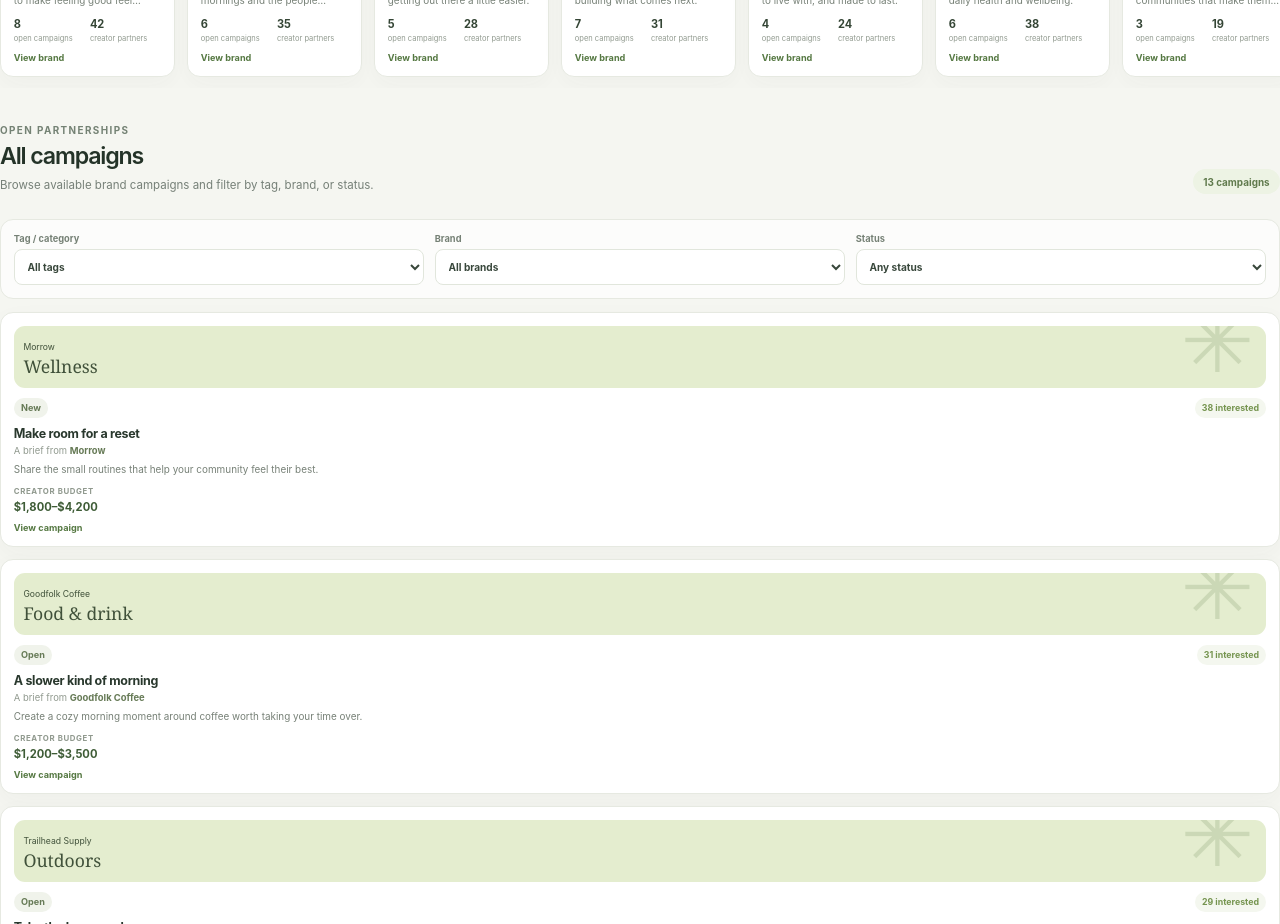
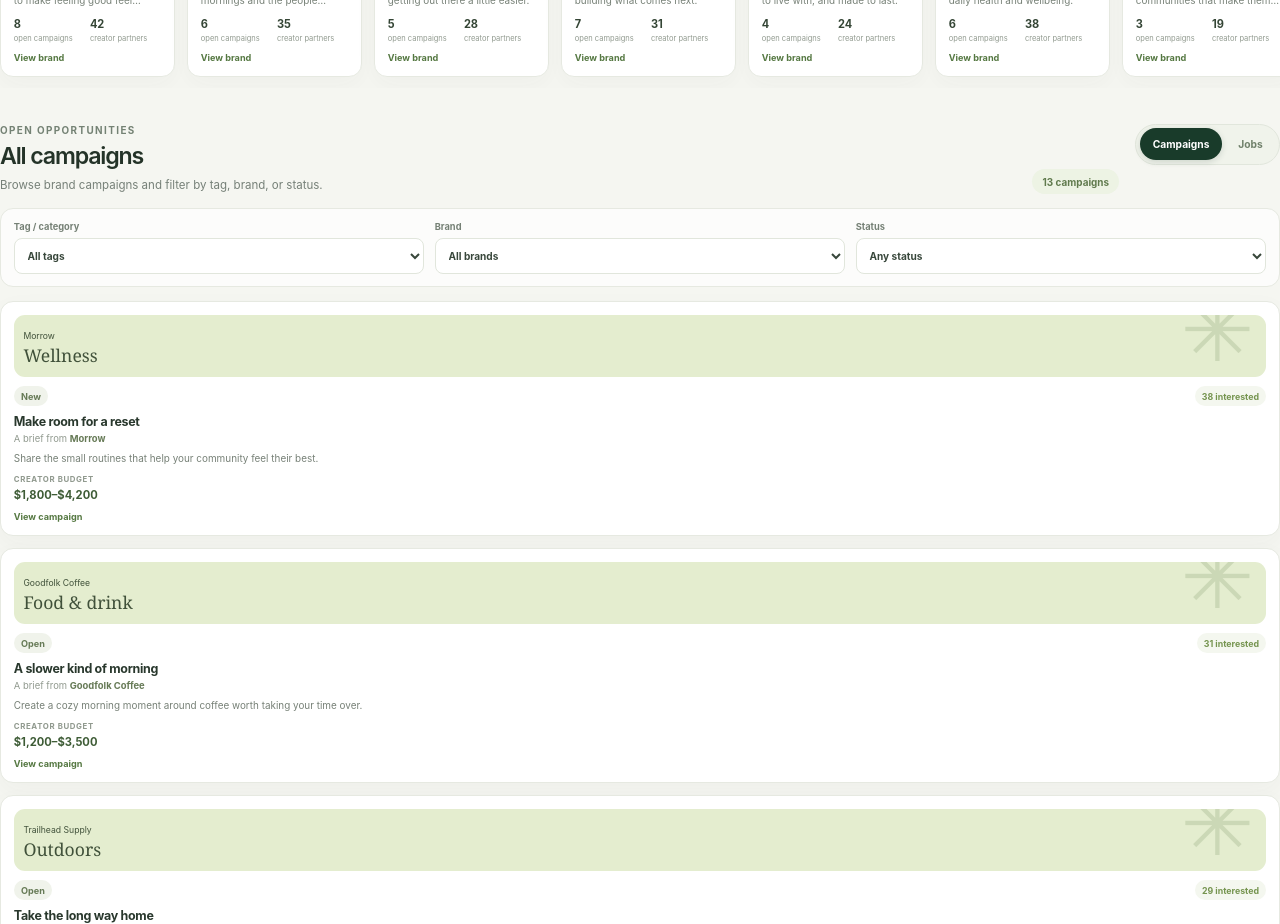
Before and after one commit to conorsheil1-lang/SponsR, an Angular app in the folder SponsR/: page /discovery in a window 1280 px wide. Shown: the part 860-1784 px from the top of the page. Built offline with nearby package versions, Linux system fonts and the light colour scheme.

Commit message:
job campaigns toggle

```diff
--- a/SponsR/src/app/features/discovery/discovery.css
+++ b/SponsR/src/app/features/discovery/discovery.css
@@ -86,6 +86,47 @@
   flex-direction: column;
   gap: 0.85rem;
   padding-top: 0.25rem;
+}
+
+.all-listings-heading {
+  display: flex;
+  align-items: flex-start;
+  justify-content: space-between;
+  gap: 1rem;
+}
+
+.all-listings-heading .section-heading {
+  flex: 1;
+  margin: 0;
+}
+
+.opportunity-toggle {
+  align-self: flex-start;
+  display: inline-flex;
+  gap: 0.2rem;
+  padding: 0.22rem;
+  border: 1px solid #e1e6dc;
+  border-radius: 999px;
+  background: #f0f3eb;
+}
+
+.opportunity-toggle button {
+  min-height: 32px;
+  padding: 0.4rem 0.8rem;
+  border: 0;
+  border-radius: 999px;
+  background: transparent;
+  color: #70806b;
+  cursor: pointer;
+  font: inherit;
+  font-size: 0.64rem;
+  font-weight: 650;
+}
+
+.opportunity-toggle button.active {
+  background: #193b2a;
+  color: #fff;
+  box-shadow: 0 2px 6px rgba(25, 59, 42, 0.16);
 }
 
 .result-count {
@@ -555,6 +596,26 @@
     padding-right: 5rem;
   }
 
+  .all-listings-heading {
+    flex-direction: column;
+  }
+
+  .all-listings-heading .section-heading {
+    width: 100%;
+    padding-right: 0;
+  }
+
+  .all-listings-heading .result-count {
+    position: absolute;
+    top: 0;
+    right: 0;
+  }
+
+  .opportunity-toggle {
+    align-self: stretch;
+    justify-content: center;
+  }
+
   .carousel-controls {
     position: absolute;
     top: 0.1rem;
--- a/SponsR/src/app/features/discovery/discovery.html
+++ b/SponsR/src/app/features/discovery/discovery.html
@@ -249,15 +249,35 @@
     </div>
   </section>
 
-  <section class="discovery-section all-listings-section" aria-labelledby="all-campaigns-heading">
+  <section class="discovery-section all-listings-section" aria-labelledby="all-opportunities-heading">
+    <div class="all-listings-heading">
       <div class="section-heading">
         <div>
-        <p class="eyebrow">OPEN PARTNERSHIPS</p>
-        <h3 id="all-campaigns-heading">All campaigns</h3>
-        <p class="section-description">Browse available brand campaigns and filter by tag, brand, or status.</p>
+          <p class="eyebrow">OPEN OPPORTUNITIES</p>
+          <h3 id="all-opportunities-heading">{{ selectedOpportunityType() === 'campaigns' ? 'All campaigns' : 'All jobs' }}</h3>
+          <p class="section-description">{{ selectedOpportunityType() === 'campaigns'
+            ? 'Browse brand campaigns and filter by tag, brand, or status.'
+            : 'Find individual assignments by tag, brand, budget, and interest deadline.' }}</p>
         </div>
-      <span class="result-count">{{ allCampaigns().length }} campaigns</span>
+        <span class="result-count">{{ selectedOpportunityType() === 'campaigns' ? allCampaigns().length + ' campaigns' : allJobs().length + ' jobs' }}</span>
       </div>
+      <div class="opportunity-toggle" role="group" aria-label="Choose opportunity type">
+        <button
+          type="button"
+          [class.active]="selectedOpportunityType() === 'campaigns'"
+          [attr.aria-pressed]="selectedOpportunityType() === 'campaigns'"
+          (click)="selectOpportunityType('campaigns')"
+        >Campaigns</button>
+        <button
+          type="button"
+          [class.active]="selectedOpportunityType() === 'jobs'"
+          [attr.aria-pressed]="selectedOpportunityType() === 'jobs'"
+          (click)="selectOpportunityType('jobs')"
+        >Jobs</button>
+      </div>
+    </div>
+
+    @if (selectedOpportunityType() === 'campaigns') {
       <div class="listing-filters" aria-label="Filter campaigns">
         <label>Tag / category
           <select aria-label="Filter campaigns by category" [value]="campaignCategoryFilter()" (change)="updateFilter($event, 'campaignCategory')">
@@ -296,17 +316,7 @@
           <p class="empty-state">No campaigns match these filters. Try a different tag or brand.</p>
         }
       </div>
-  </section>
-
-  <section class="discovery-section all-listings-section" aria-labelledby="all-jobs-heading">
-    <div class="section-heading">
-      <div>
-        <p class="eyebrow">INDIVIDUAL OPPORTUNITIES</p>
-        <h3 id="all-jobs-heading">All jobs</h3>
-        <p class="section-description">Find specific creator assignments by tag, brand, budget, and interest deadline.</p>
-      </div>
-      <span class="result-count">{{ allJobs().length }} jobs</span>
-    </div>
+    } @else {
       <div class="listing-filters" aria-label="Filter jobs">
         <label>Tag / category
           <select aria-label="Filter jobs by category" [value]="jobCategoryFilter()" (change)="updateFilter($event, 'jobCategory')">
@@ -345,6 +355,7 @@
           <p class="empty-state">No jobs match these filters. Try widening your search.</p>
         }
       </div>
+    }
   </section>
   }
 </section>
--- a/SponsR/src/app/features/discovery/discovery.ts
+++ b/SponsR/src/app/features/discovery/discovery.ts
@@ -45,6 +45,7 @@
   readonly jobBrandFilter = signal('');
   readonly jobBudgetFilter = signal('');
   readonly jobDeadlineFilter = signal('');
+  readonly selectedOpportunityType = signal<'campaigns' | 'jobs'>('campaigns');
 
   readonly hotCreators = computed(() => {
     const query = this.searchQuery().trim().toLowerCase();
@@ -196,6 +197,10 @@
     filters[filter].set(target.value);
   }
 
+  selectOpportunityType(type: 'campaigns' | 'jobs'): void {
+    this.selectedOpportunityType.set(type);
+  }
+
   scrollCarousel(carousel: HTMLElement, direction: -1 | 1): void {
     carousel.scrollBy({ left: direction * carousel.clientWidth * 0.85, behavior: 'smooth' });
   }
```
Also changed, not shown: 1 other file (tests, documents, lock files or other folders). Lines whose indentation alone changed are shown as unchanged.
